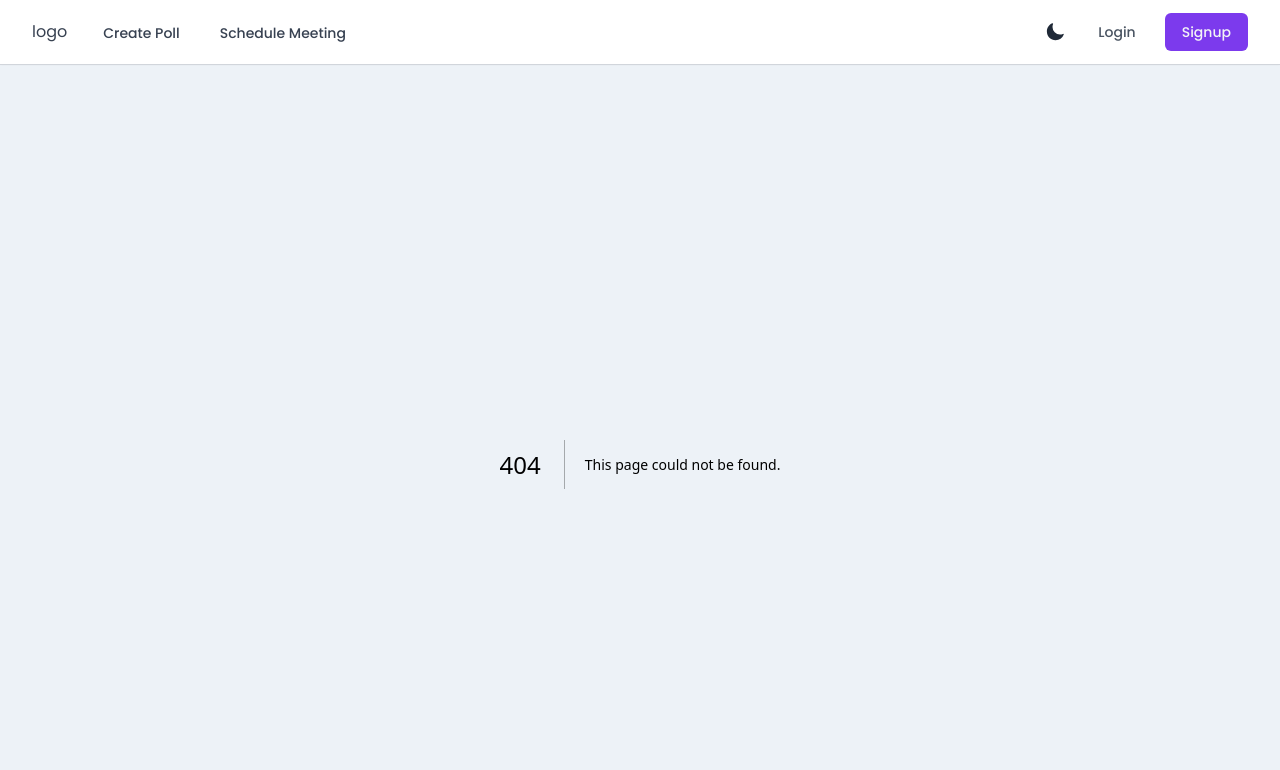
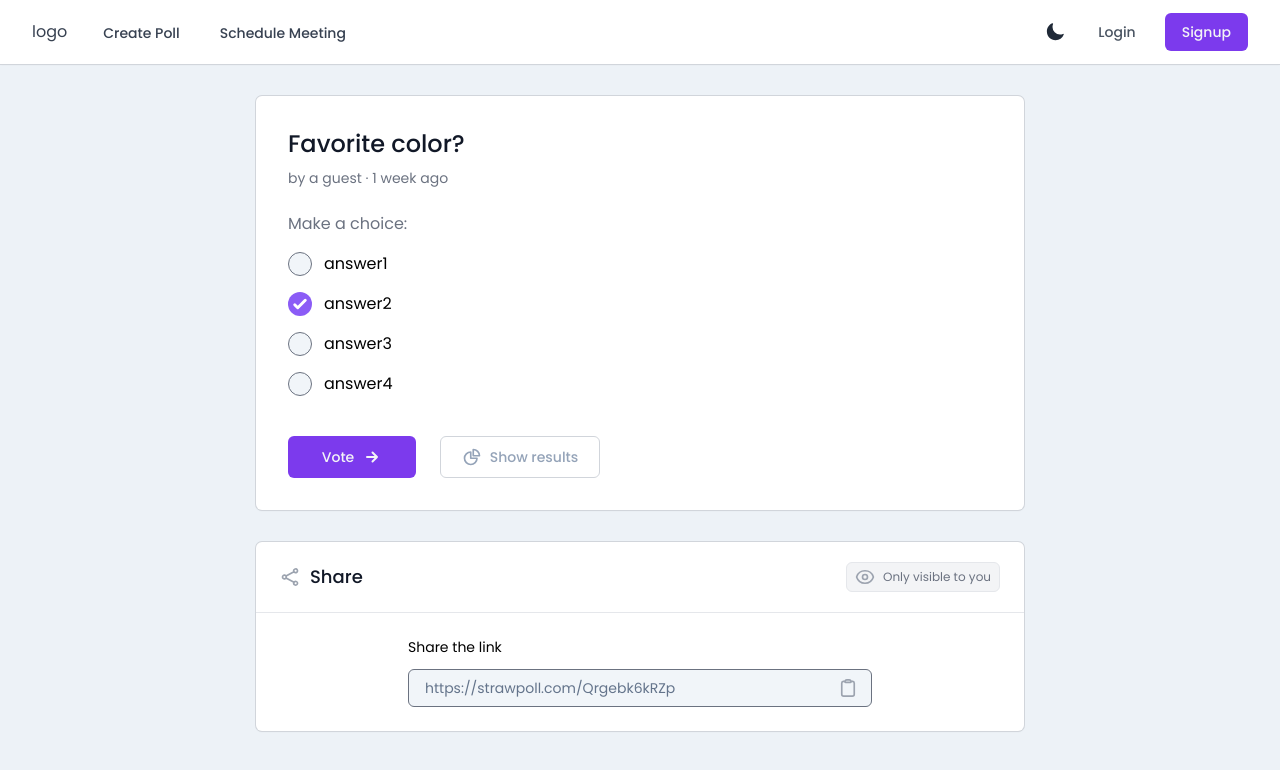
Before and after one commit to rahman778/poll-app, a Next.js app: page /123 in a window 1280 px wide. Before the commit this address had no page. Shown: the top 770 px of the page. Built offline with nearby package versions, Linux system fonts and the light colour scheme.

Commit message:
implemented voting page

```diff
--- /dev/null
+++ b/app/[id]/page.tsx
@@ -0,0 +1,117 @@
+"use client";
+
+import React, { useState } from "react";
+
+import {
+   ArrowSmallRightIcon,
+   ChartPieIcon,
+   ClipboardIcon,
+   EyeIcon,
+   ShareIcon,
+} from "@heroicons/react/24/outline";
+
+import Checkbox from "@/components/forms/Checkbox";
+
+type Props = {};
+
+function PollPage({}: Props) {
+
+   const [answers, setAnswers] = useState([
+      { id: 1, answer: "answer1" },
+      { id: 2, answer: "answer2" },
+      { id: 3, answer: "answer3" },
+      { id: 4, answer: "answer4" },
+   ]);
+   const [selectedAnswerId, setSelectedAnswerId] = useState(2);
+
+   const handleCheckboxChange = (
+      event: React.ChangeEvent<HTMLInputElement>
+   ): void => {
+      const { name, checked, value } = event.target;
+
+      setSelectedAnswerId(2);
+   };
+   return (
+      <div className="mb-10 flex flex-col items-center">
+         <div className="w-full max-w-3xl bg-white dark:bg-gray-900 shadow-sm ring-1 ring-gray-300 dark:ring-gray-700 rounded-md px-4 py-5 sm:p-6 lg:p-8 mt-8">
+            <h1 className="strawpoll-title text-2xl text-gray-900 dark:text-gray-200 font-medium break-words">
+               Favorite color?
+            </h1>
+            <div className="mt-2 text-sm text-gray-500">
+               by a guest · 1 week ago
+            </div>
+            <div className="text-gray-500 mt-6">Make a choice:</div>
+            <div className="mt-4">
+               {answers.map((data) => (
+                  <div className="mt-4" key={data.id}>
+                     <Checkbox
+                        checked={data.id === selectedAnswerId}
+                        name={data.id.toString()}
+                        label={data.answer}
+                        onchange={(e) => handleCheckboxChange(e)}
+                     />
+                  </div>
+               ))}
+            </div>
+            <div className="flex flex-col sm:flex-row gap-x-4 lg:gap-x-6 mt-10">
+               <button
+                  type="button"
+                  className="button py-2.5 primary-btn flex gap-x-2 w-full sm:w-32"
+               >
+                  <span>Vote</span>
+                  <ArrowSmallRightIcon className="w-5 h-4 stroke-[3]" />
+               </button>
+               <button
+                  type="button"
+                  className="button py-2.5 secondary-btn flex gap-x-2 w-full sm:w-40 mt-5 sm:mt-0"
+               >
+                  <ChartPieIcon className="h-5 w-5 stroke-2" />
+                  <span> Show results</span>
+               </button>
+            </div>
+            {/* <div className="mt-5 sm:mt-0">
+                  <button
+                     type="button"
+                     className="button py-2.5 secondary-btn flex gap-x-2  w-36"
+                  >
+                     <ShareIcon className="w-5 h-4" />
+                     <span> Share</span>
+                  </button>
+               </div> */}
+         </div>
+         <div className="w-full max-w-3xl bg-white dark:bg-gray-900 shadow-sm ring-1 ring-gray-300 dark:ring-gray-700 rounded-md mt-8">
+            <div className="px-4 py-5 sm:px-6 flex justify-between items-center">
+               <h2 className="text-lg text-gray-900 dark:text-gray-200 font-medium flex items-center gap-x-2.5">
+                  <ShareIcon className="h-5 w-5 text-gray-400  stroke-2" />
+                  <span>Share</span>
+               </h2>
+               <div className="text-xs text-gray-500 bg-gray-100 dark:text-gray-400 dark:bg-gray-800 px-2 py-1 rounded-md inline-flex items-center gap-x-2 border dark:border-gray-500">
+                  <EyeIcon className="h-5 w-5 text-gray-400 stroke-2" />
+                  <span> Only visible to you</span>
+               </div>
+            </div>
+            <div className="border-t border-gray-200 dark:border-gray-700">
+               <div className="px-4 py-6 sm:px-6 max-w-lg mx-auto">
+                  <h6 className="text-sm">Share the link</h6>
+
+                  <div className="relative mt-3 flex items-stretch flex-grow focus-within:z-10 truncate">
+                     <input
+                        type="text"
+                        name=""
+                        id=""
+                        value="https://strawpoll.com/Qrgebk6kRZp"
+                        className="input text-sm text-slate-500 dark:text-slate-400 py-2"
+                        readOnly
+                     />
+                     <button className="absolute inset-y-px right-px rounded-md pl-3 pr-3 button">
+                        <ClipboardIcon className="w-5 h-5 text-gray-400 stroke-2" />
+                     </button>
+                  </div>
+               </div>
+            </div>
+         </div>
+      </div>
+   );
+}
+
+export default PollPage;
--- a/app/create/page.tsx
+++ b/app/create/page.tsx
@@ -1,5 +1,7 @@
 "use client";
 import React, { useState } from "react";
+import Link from "next/link";
+
 import {
    ArrowUturnRightIcon,
    XMarkIcon,
@@ -74,7 +76,7 @@ function CreatePoll() {
          <h1 className="text-2xl sm:text-3xl leading-7 font-semibold text-gray-900 dark:text-gray-100 sm:truncate">
             Create a Poll
          </h1>
-         <div className="w-full max-w-3xl bg-white dark:bg-gray-900 rounded-md px-4 py-5 sm:p-6 lg:p-8 mt-8">
+         <div className="w-full max-w-3xl bg-white dark:bg-gray-900 shadow-sm ring-1 ring-gray-300 dark:ring-gray-700 rounded-md px-4 py-5 sm:p-6 lg:p-8 mt-8">
             <form>
                <div>
                   <input
@@ -181,7 +183,9 @@ function CreatePoll() {
                   </div>
                </div>
                <div className="flex justify-end mt-6">
-                  <button className="button primary-btn w-48">PUBLISH</button>
+               <Link href="/123" className="button primary-btn w-48">
+                  PUBLISH
+               </Link>
                </div>
             </form>
          </div>
--- a/app/globals.css
+++ b/app/globals.css
@@ -9,6 +9,10 @@
 
    .primary-btn {
       @apply text-gray-100 bg-violet-600 hover:bg-violet-700;
+   }
+
+   .secondary-btn {
+      @apply text-slate-400 bg-[#ffffff0d] border border-gray-300 dark:border-gray-700 dark:hover:border-transparent hover:border-gray-200;
    }
 
    .transparent-btn {
--- a/app/page.tsx
+++ b/app/page.tsx
@@ -7,7 +7,7 @@ export default function Home() {
          <div className="flex flex-col lg:flex-row min-h-[90vh] 2xl:min-h-[75vh] lg:gap-x-2 2xl:gap-x-4 justify-center lg:justify-between items-center">
             {/* Hero Section */}
             <div className="lg:w-[50%] pt-6 sm:pt-0">
-               <div className="text-4xl lg:text-6xl 2xl:text-7xl font-medium">
+               <div className="text-4xl lg:text-5xl xl:text-6xl 2xl:text-7xl font-medium xl:leading-[70px]">
                   Your Opinions, Instant Impact
                </div>
                <p className="lg:text-lg 2xl:text-xl mt-6 lg:mt-10">
@@ -16,7 +16,7 @@ export default function Home() {
                   your thoughts, and witness the immediate impact of your
                   opinions.
                </p>
-               <Link href="/create" className="button primary-btn px-5 mt-8 lg:mt-10">
+               <Link href="/create" className="button primary-btn text-base py-2.5 px-6 mt-8 lg:mt-10">
                   Create a poll
                </Link>
             </div>
--- a/components/forms/Checkbox.tsx
+++ b/components/forms/Checkbox.tsx
@@ -10,15 +10,15 @@ type Props = {
 function Checkbox(props: Props) {
    const { checked, label, name, onchange } = props;
    return (
-      <div className="w-full flex items-center gap-x-2">
+      <div className="w-full flex items-center gap-x-3">
          <input
             type="checkbox"
             name={name}
             onChange={onchange}
             checked={checked}
-            className="bg-slate-100 dark:bg-[#2D3748] text-violet-600 dark:text-violet-700 h-5 w-5 border-1 rounded-full focus:outline-none focus:ring-offset-0 focus:border-violet-500 focus:ring-1 focus:ring-violet-400 dark:checked:bg-violet-600 checked:bg-violet-500"
+            className="bg-slate-100 dark:bg-[#2D3748] text-violet-600 dark:text-violet-700 h-6 w-6 border-1 rounded-full focus:outline-none focus:ring-offset-0 focus:border-violet-500 focus:ring-1 focus:ring-violet-400 dark:checked:bg-violet-600 checked:bg-violet-500"
          />
-         <label className="text-sm" htmlFor="some_id">
+         <label htmlFor="some_id">
             {label}
          </label>
       </div>
```
